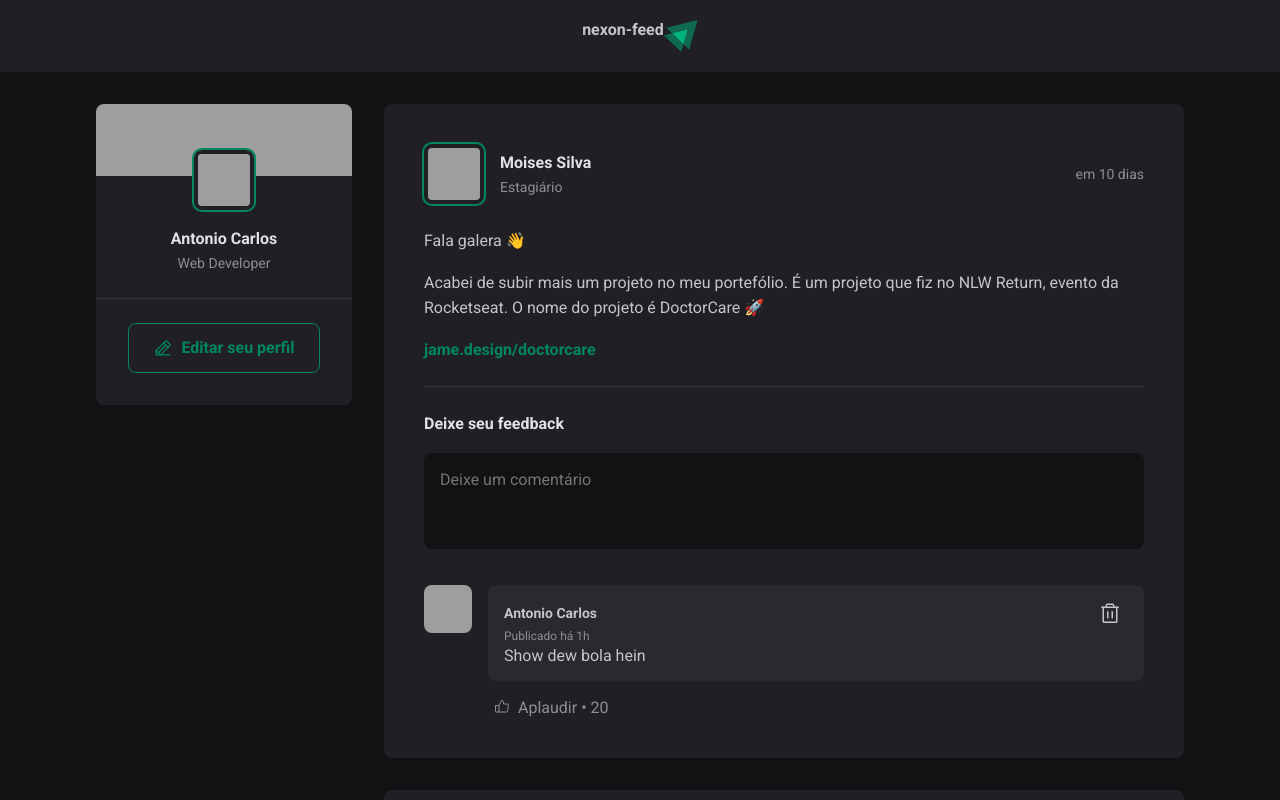
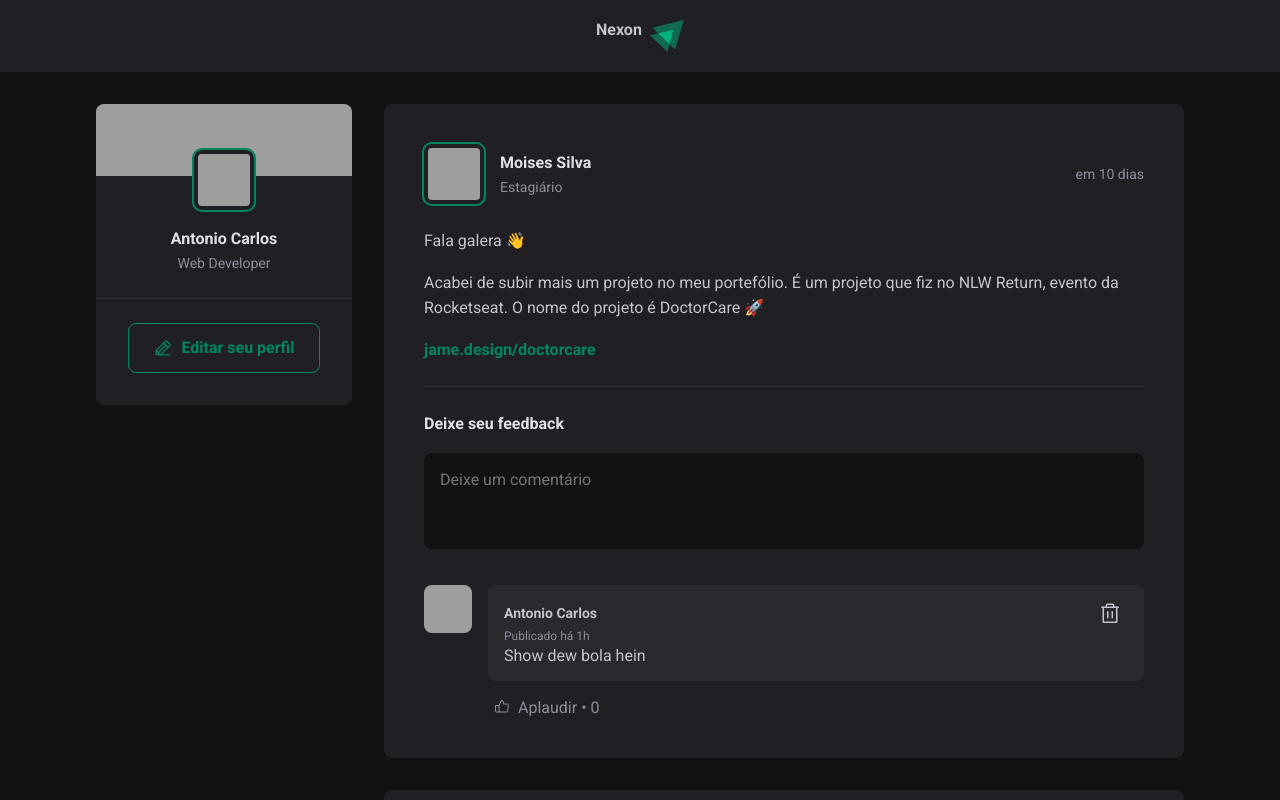
Before and after one commit to AntonioSilvaAzevedo/nexon-feed, a React (Vite) app: page / in a window 1280 px wide. Shown: the top 800 px of the page. Built offline with nearby package versions, Linux system fonts and the light colour scheme; grey boxes are pictures that could not be loaded.

Commit message:
finished likes feature

```diff
--- a/src/components/Comment.jsx
+++ b/src/components/Comment.jsx
@@ -1,12 +1,21 @@
 import { Trash, ThumbsUp } from 'phosphor-react'
+import { useState } from 'react'
 import { Avatar } from './Avatar'
 import styles from './Comment.module.css'
 
 export function Comment({content, onDeleteComment}) {
+  const [likeCount, setLikeCount] = useState(0);
+
   function handleDeleteComment () {
     console.log('delete comment')
 
     onDeleteComment(content)
+  }
+
+  function handleLikeComment() {
+    setLikeCount((state) => {
+      return state + 1
+    })
   }
   return (
     <div className={styles.comment}>
@@ -20,7 +29,7 @@ export function Comment({content, onDeleteComment}) {
             <time title='17 de Julho às 12:00' dateTime='2022-07-17 12:01:00'>Publicado há 1h</time>
           </div>
 
-          <button onClick={handleDeleteComment} title='Deletar comnetário'>
+          <button onClick={handleDeleteComment} title='Apagar comentário'>
             <Trash size={24}/>
           </button>
         </header>
@@ -29,9 +38,9 @@ export function Comment({content, onDeleteComment}) {
         </div>
 
         <footer>
-          <button>
+          <button onClick={handleLikeComment}>
             <ThumbsUp />
-            Aplaudir <span>20</span>
+            Aplaudir <span>{likeCount}</span>
           </button>
         </footer>
       </div>
--- a/src/components/Header.jsx
+++ b/src/components/Header.jsx
@@ -2,13 +2,10 @@ import styles from './Header.module.css';
 
 import igniteLogo from '../assets/ignite-logo.svg';
 
-console.log(igniteLogo);
-
-
 export function Header() {
   return (
     <header className={styles.header}>
-      <strong>nexon-feed</strong>
+      <strong>Nexon</strong>
       <img src={igniteLogo} alt="Logo ignite" />
     </header>
   )
--- a/src/components/Header.module.css
+++ b/src/components/Header.module.css
@@ -7,4 +7,5 @@
 
 .header img {
   height: 2rem;
+  margin-left: 0.5rem;
 }
```
